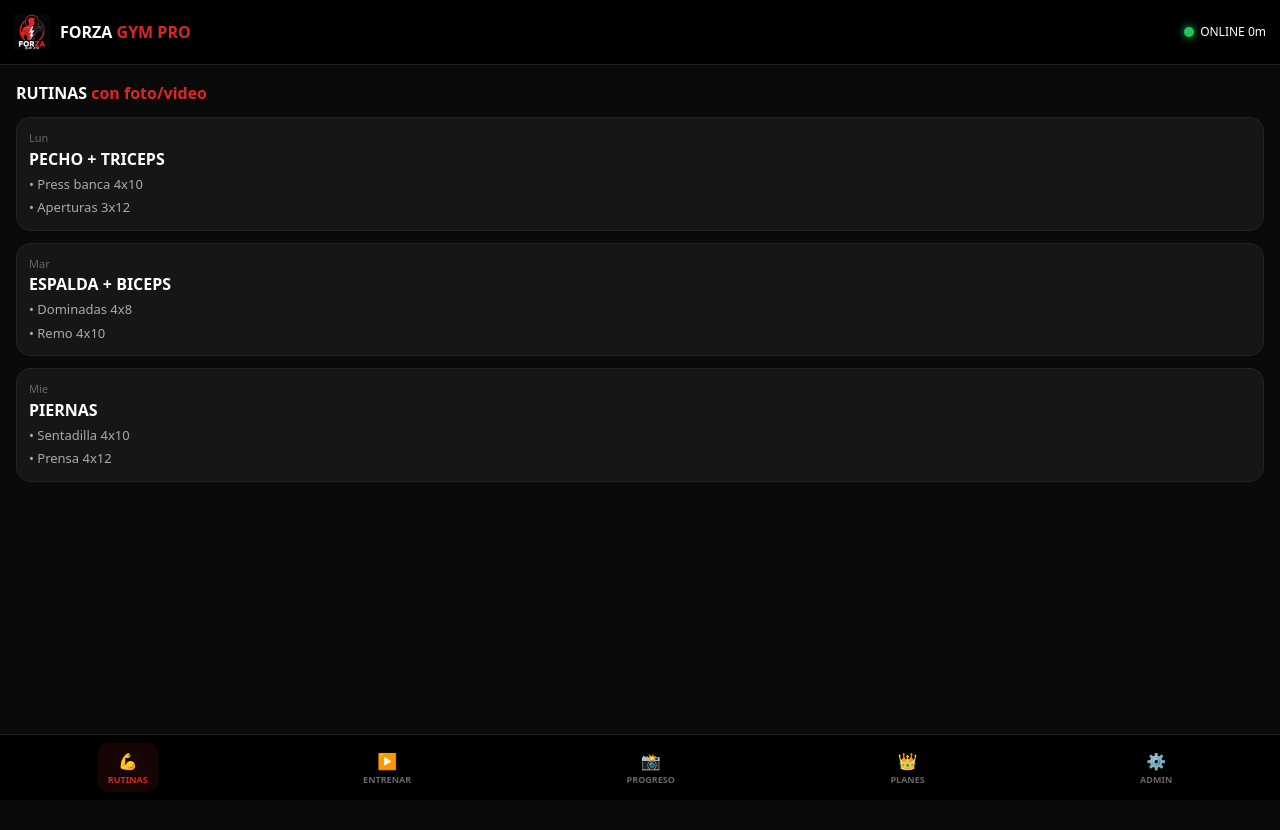
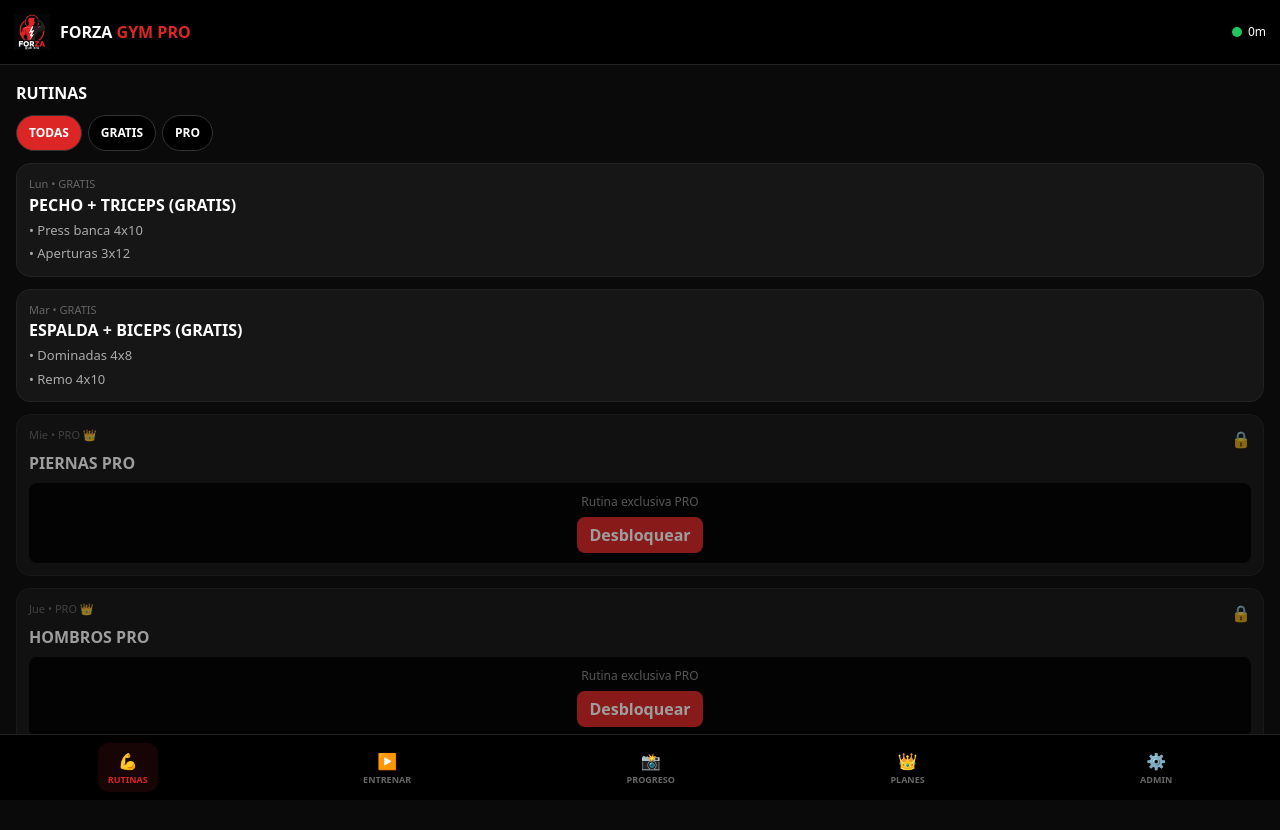
Before and after one commit to francopereyra245-web/Forza-gym-pro, a React (Vite) app: page / in a window 1280 px wide. Shown: the top 830 px of the page. Before the commit the page ends 800 px from the top, so only its background shows below. Built offline with nearby package versions, Linux system fonts and the light colour scheme.

Commit message:
Update App.tsx

```diff
--- a/src/App.tsx
+++ b/src/App.tsx
@@ -9,28 +9,32 @@ type Rutina = {
   ej: string[];
   imagen?: string;
   video?: string;
+  pro?: boolean; // <-- GRATIS o PRO
 };
 
 const DEFAULT_RUTINAS: Rutina[] = [
-  { dia: 'Lun', nombre: 'PECHO + TRICEPS', ej: ['Press banca 4x10', 'Aperturas 3x12'], imagen: '' },
-  { dia: 'Mar', nombre: 'ESPALDA + BICEPS', ej: ['Dominadas 4x8', 'Remo 4x10'], imagen: '' },
-  { dia: 'Mie', nombre: 'PIERNAS', ej: ['Sentadilla 4x10', 'Prensa 4x12'], imagen: '' },
+  { dia: 'Lun', nombre: 'PECHO + TRICEPS (GRATIS)', ej: ['Press banca 4x10', 'Aperturas 3x12'], imagen: '', pro: false },
+  { dia: 'Mar', nombre: 'ESPALDA + BICEPS (GRATIS)', ej: ['Dominadas 4x8', 'Remo 4x10'], imagen: '', pro: false },
+  { dia: 'Mie', nombre: 'PIERNAS PRO', ej: ['Sentadilla 4x10', 'Prensa 4x12', 'Peso muerto 4x8'], imagen: '', pro: true },
+  { dia: 'Jue', nombre: 'HOMBROS PRO', ej: ['Militar 4x10', 'Laterales 3x15'], imagen: '', pro: true },
 ];
 
 type ProgresoFoto = { id: number, fecha: string, foto: string };
 
 export default function App(){
   const [tab, setTab] = useState<Tab>('rutinas');
+  const [filtro, setFiltro] = useState<'todas'|'gratis'|'pro'>('todas');
   const [rutinas, setRutinas] = useState<Rutina[]>(() => {
-    const s = localStorage.getItem('forza_rutinas_v2');
+    const s = localStorage.getItem('forza_rutinas_v3');
     return s? JSON.parse(s) : DEFAULT_RUTINAS;
   });
+  const [esPro, setEsPro] = useState(() => localStorage.getItem('forza_esPro')==='true');
   const [precio, setPrecio] = useState(() => localStorage.getItem('forza_precio') || '15000');
   const [wsp, setWsp] = useState(() => localStorage.getItem('forza_wsp') || '5491123201025');
   const [mpLink, setMpLink] = useState(() => localStorage.getItem('forza_mp') || '');
   const [socials, setSocials] = useState(() => {
     const s = localStorage.getItem('forza_socials');
-    return s? JSON.parse(s) : { instagram: 'https://www.instagram.com/forzagympro', facebook: '', tiktok: '', youtube: '' };
+    return s? JSON.parse(s) : { instagram: 'https://www.instagram.com/forzagympro' };
   });
   const [progreso, setProgreso] = useState<ProgresoFoto[]>(() => {
     const s = localStorage.getItem('forza_progreso');
@@ -40,7 +44,6 @@ export default function App(){
   const [online, setOnline] = useState(true);
   const startTime = useRef(Date.now());
 
-  // Tiempo dentro de la app
   useEffect(() => {
     const i = setInterval(() => {
       setTiempoHoy(Math.floor((Date.now() - startTime.current)/1000));
@@ -49,7 +52,8 @@ export default function App(){
     return () => clearInterval(i);
   }, []);
 
-  useEffect(() => { localStorage.setItem('forza_rutinas_v2', JSON.stringify(rutinas)); }, [rutinas]);
+  useEffect(() => { localStorage.setItem('forza_rutinas_v3', JSON.stringify(rutinas)); }, [rutinas]);
+  useEffect(() => { localStorage.setItem('forza_esPro', String(esPro)); }, [esPro]);
   useEffect(() => { localStorage.setItem('forza_precio', precio); }, [precio]);
   useEffect(() => { localStorage.setItem('forza_wsp', wsp); }, [wsp]);
   useEffect(() => { localStorage.setItem('forza_mp', mpLink); }, [mpLink]);
@@ -57,99 +61,83 @@ export default function App(){
   useEffect(() => { localStorage.setItem('forza_progreso', JSON.stringify(progreso)); }, [progreso]);
 
   const diaHoy = (['Dom','Lun','Mar','Mie','Jue','Vie','Sab'] as Dia[])[new Date().getDay()];
-  const hoy = rutinas.find(r => r.dia === diaHoy) || null;
-
-  const addRutina = () => {
-    setRutinas([...rutinas, { dia: 'Lun', nombre: 'NUEVA RUTINA', ej: ['Ejercicio 1'], imagen: '', video: '' }]);
-  };
+  const rutinasFiltradas = rutinas.filter(r => filtro==='todas'? true : filtro==='gratis'?!r.pro : r.pro);
 
   const handleImageUpload = (index: number, e: any) => {
-    const file = e.target.files[0];
-    if(!file) return;
+    const file = e.target.files[0]; if(!file) return;
     const reader = new FileReader();
-    reader.onload = () => {
-      const copy = [...rutinas];
-      copy[index].imagen = reader.result as string;
-      setRutinas(copy);
-    };
+    reader.onload = () => { const copy = [...rutinas]; copy[index].imagen = reader.result as string; setRutinas(copy); };
     reader.readAsDataURL(file);
   };
-
   const handleProgresoUpload = (e: any) => {
-    const file = e.target.files[0];
-    if(!file) return;
+    const file = e.target.files[0]; if(!file) return;
     const reader = new FileReader();
-    reader.onload = () => {
-      setProgreso([{ id: Date.now(), fecha: new Date().toLocaleDateString(), foto: reader.result as string },...progreso]);
-    };
+    reader.onload = () => { setProgreso([{ id: Date.now(), fecha: new Date().toLocaleDateString(), foto: reader.result as string },...progreso]); };
     reader.readAsDataURL(file);
-  };
-
-  const compartirProgreso = async (foto: string) => {
-    if(navigator.share){
-      try {
-        await navigator.share({ title: 'Mi progreso FORZA GYM', text: `Mirá mi avance en @forzagympro 💪 ${socials.instagram}`, url: socials.instagram });
-      } catch {}
-    } else {
-      window.open(socials.instagram, '_blank');
-    }
   };
 
   return (
     <div style={{minHeight:'100vh',background:'#0a0a0a',color:'#fff',fontFamily:'system-ui',paddingBottom:90}}>
       <div style={{padding:14,background:'#000',borderBottom:'1px solid #222',display:'flex',justifyContent:'space-between',alignItems:'center',position:'sticky',top:0,zIndex:10}}>
         <div style={{display:'flex',alignItems:'center',gap:10}}><img src="/logo.png" style={{width:36,height:36}}/><div style={{fontWeight:900}}>FORZA <span style={{color:'#dc2626'}}>GYM PRO</span></div></div>
-        <div style={{display:'flex',alignItems:'center',gap:6,fontSize:12}}><div style={{width:10,height:10,borderRadius:50,background:online?'#22c55e':'#ef4444',boxShadow:online?'0 0 8px #22c55e':''}}></div>{online?'ONLINE':'OFFLINE'} {Math.floor(tiempoHoy/60)}m</div>
+        <div style={{display:'flex',alignItems:'center',gap:6,fontSize:12}}><div style={{width:10,height:10,borderRadius:50,background:online?'#22c55e':'#ef4444'}}></div>{Math.floor(tiempoHoy/60)}m {esPro?'👑 PRO':''}</div>
       </div>
 
       <div style={{padding:16}}>
         {tab==='rutinas' && <>
-          <h2 style={{fontWeight:900}}>RUTINAS <span style={{color:'#dc2626'}}>con foto/video</span></h2>
-          {rutinas.map((r,i)=><div key={i} style={{background:'#161616',borderRadius:14,marginTop:12,overflow:'hidden',border:r.dia===diaHoy?'1px solid #dc2626':'1px solid #222'}}>
+          <h2 style={{fontWeight:900}}>RUTINAS</h2>
+          <div style={{display:'flex',gap:6,marginTop:10}}>
+            {(['todas','gratis','pro'] as const).map(f=><button key={f} onClick={()=>setFiltro(f)} style={{padding:'8px 12px',borderRadius:20,border:'1px solid #333',background:filtro===f?'#dc2626':'#000',color:'#fff',fontSize:12,fontWeight:900,textTransform:'uppercase'}}>{f}</button>)}
+          </div>
+          {rutinasFiltradas.map((r,i)=><div key={i} style={{background:'#161616',borderRadius:14,marginTop:12,overflow:'hidden',border:r.dia===diaHoy?'1px solid #dc2626':'1px solid #222',opacity:(r.pro &&!esPro)?0.6:1}}>
             {r.imagen && <img src={r.imagen} style={{width:'100%',height:140,objectFit:'cover'}}/>}
-            {r.video && <video src={r.video} controls style={{width:'100%',height:140}}/>}
-            <div style={{padding:12}}><div style={{fontSize:11,color:r.dia===diaHoy?'#dc2626':'#666'}}>{r.dia} {r.dia===diaHoy&&'• HOY'}</div><div style={{fontWeight:900}}>{r.nombre}</div>{r.ej.map((e,j)=><div key={j} style={{color:'#aaa',fontSize:13,marginTop:4}}>• {e}</div>)}</div>
+            <div style={{padding:12}}>
+              <div style={{display:'flex',justifyContent:'space-between'}}><div style={{fontSize:11,color:r.dia===diaHoy?'#dc2626':'#666'}}>{r.dia} {r.pro?'• PRO 👑':'• GRATIS'}</div>{r.pro &&!esPro && <span>🔒</span>}</div>
+              <div style={{fontWeight:900}}>{r.nombre}</div>
+              {r.pro &&!esPro? <div style={{marginTop:8,background:'#000',padding:10,borderRadius:8,textAlign:'center'}}><div style={{fontSize:12,color:'#888'}}>Rutina exclusiva PRO</div><button onClick={()=>setTab('planes')} style={{marginTop:6,background:'#dc2626',border:'none',color:'#fff',padding:'6px 12px',borderRadius:8,fontWeight:900}}>Desbloquear</button></div> : r.ej.map((e,j)=><div key={j} style={{color:'#aaa',fontSize:13,marginTop:4}}>• {e}</div>)}
+            </div>
           </div>)}
         </>}
 
         {tab==='progreso' && <>
           <h2 style={{fontWeight:900}}>MI PROGRESO 📸</h2>
-          <label style={{display:'block',marginTop:12,background:'#dc2626',textAlign:'center',padding:14,borderRadius:12,fontWeight:900}}> + SUBIR FOTO PROGRESO <input type="file" accept="image/*" onChange={handleProgresoUpload} style={{display:'none'}}/></label>
+          <label style={{display:'block',marginTop:12,background:'#dc2626',textAlign:'center',padding:14,borderRadius:12,fontWeight:900}}> + SUBIR FOTO <input type="file" accept="image/*" onChange={handleProgresoUpload} style={{display:'none'}}/></label>
           <div style={{marginTop:16,display:'grid',gridTemplateColumns:'1fr 1fr',gap:10}}>
-            {progreso.map(p=><div key={p.id} style={{background:'#161616',borderRadius:12,overflow:'hidden'}}><img src={p.foto} style={{width:'100%',height:150,objectFit:'cover'}}/><div style={{padding:8}}><div style={{fontSize:10,color:'#666'}}>{p.fecha}</div><button onClick={()=>compartirProgreso(p.foto)} style={{width:'100%',marginTop:6,background:'#000',border:'1px solid #333',color:'#fff',padding:6,borderRadius:8,fontSize:11}}>Compartir en {socials.instagram? '@forzagympro': 'Redes'}</button></div></div>)}
+            {progreso.map(p=><div key={p.id} style={{background:'#161616',borderRadius:12,overflow:'hidden'}}><img src={p.foto} style={{width:'100%',height:150,objectFit:'cover'}}/><div style={{padding:8,fontSize:10,color:'#666'}}>{p.fecha}</div></div>)}
           </div>
-          {progreso.length===0 && <div style={{color:'#555',textAlign:'center',marginTop:20}}>Todavía no subiste fotos. Subí la primera para ver tu evolución.</div>}
         </>}
 
         {tab==='planes' && <>
           <h2 style={{fontWeight:900}}>PLANES</h2>
-          <div style={{background:'#dc2626',borderRadius:16,padding:20,marginTop:12}}><div style={{fontWeight:900,fontSize:20}}>FORZA PRO - ${precio}</div><div style={{marginTop:10,display:'flex',flexDirection:'column',gap:8}}>
-            {mpLink && <a href={mpLink} target="_blank" style={{background:'#fff',color:'#000',textAlign:'center',padding:14,borderRadius:12,fontWeight:900,textDecoration:'none'}}>💳 PAGAR CON MERCADO PAGO</a>}
-            <a href={`https://wa.me/${wsp}?text=Quiero%20FORZA%20PRO`} target="_blank" style={{background:'#000',color:'#fff',textAlign:'center',padding:14,borderRadius:12,fontWeight:900,textDecoration:'none'}}>💬 WHATSAPP</a>
-          </div></div>
-          <div style={{marginTop:20,background:'#161616',padding:16,borderRadius:16}}><div style={{fontSize:11,color:'#666'}}>SEGUINOS</div><div style={{display:'flex',gap:8,marginTop:10,flexWrap:'wrap'}}>{socials.instagram&&<a href={socials.instagram} target="_blank" style={{background:'#000',border:'1px solid #333',padding:10,borderRadius:10,color:'#fff',textDecoration:'none'}}>📸 Instagram</a>}</div></div>
+          <div style={{background:'#111',borderRadius:16,padding:14,marginTop:12,border:'1px solid #222'}}><div>Gratis</div><div style={{fontSize:12,color:'#666'}}>2 rutinas, sin fotos de progreso</div></div>
+          <div style={{background:'#dc2626',borderRadius:16,padding:20,marginTop:12}}><div style={{fontWeight:900,fontSize:20}}>FORZA PRO - ${precio}/mes</div><div style={{fontSize:12,marginTop:6}}>✓ Todas las rutinas + fotos/videos ✓ Progreso ilimitado ✓ Compartir en {socials.instagram}</div>
+            <div style={{marginTop:12,display:'flex',flexDirection:'column',gap:8}}>
+              {mpLink && <a href={mpLink} target="_blank" onClick={()=>setTimeout(()=>setEsPro(true),2000)} style={{background:'#fff',color:'#000',textAlign:'center',padding:14,borderRadius:12,fontWeight:900,textDecoration:'none'}}>💳 PAGAR CON MERCADO PAGO</a>}
+              <a href={`https://wa.me/${wsp}?text=Quiero%20FORZA%20PRO`} target="_blank" style={{background:'#000',color:'#fff',textAlign:'center',padding:14,borderRadius:12,fontWeight:900,textDecoration:'none'}}>💬 WHATSAPP</a>
+            </div>
+          </div>
+          <button onClick={()=>setEsPro(!esPro)} style={{marginTop:20,background:'#222',border:'1px solid #333',color:'#888',padding:8,borderRadius:8,width:'100%',fontSize:11}}>(Para probar) {esPro?'Quitar PRO - volver a gratis':'Activar PRO gratis'}</button>
         </>}
 
         {tab==='admin' && <div>
-          <h2 style={{color:'#dc2626',fontWeight:900}}>ADMIN v2</h2>
+          <h2 style={{color:'#dc2626',fontWeight:900}}>ADMIN</h2>
           <div style={{background:'#161616',padding:14,borderRadius:12,marginTop:10}}>
             <input placeholder="Precio" value={precio} onChange={e=>setPrecio(e.target.value)} style={{width:'100%',background:'#000',border:'1px solid #333',color:'#fff',padding:10,borderRadius:8}}/>
-            <input placeholder="Link MercadoPago (https://mpago.la/...)" value={mpLink} onChange={e=>setMpLink(e.target.value)} style={{width:'100%',marginTop:8,background:'#000',border:'1px solid #333',color:'#fff',padding:10,borderRadius:8}}/>
+            <input placeholder="Link MercadoPago" value={mpLink} onChange={e=>setMpLink(e.target.value)} style={{width:'100%',marginTop:8,background:'#000',border:'1px solid #333',color:'#fff',padding:10,borderRadius:8}}/>
             <input placeholder="WhatsApp" value={wsp} onChange={e=>setWsp(e.target.value)} style={{width:'100%',marginTop:8,background:'#000',border:'1px solid #333',color:'#fff',padding:10,borderRadius:8}}/>
-            <input placeholder="Instagram" value={socials.instagram} onChange={e=>setSocials({...socials,instagram:e.target.value})} style={{width:'100%',marginTop:8,background:'#000',border:'1px solid #333',color:'#fff',padding:10,borderRadius:8}}/>
           </div>
-          <button onClick={addRutina} style={{width:'100%',marginTop:12,background:'#fff',color:'#000',fontWeight:900,padding:12,borderRadius:10,border:'none'}}>+ AGREGAR RUTINA NUEVA</button>
+          <button onClick={()=>setRutinas([...rutinas, { dia: 'Lun', nombre: 'NUEVA RUTINA', ej: ['Ejercicio 1'], pro: false }])} style={{width:'100%',marginTop:12,background:'#fff',color:'#000',fontWeight:900,padding:12,borderRadius:10,border:'none'}}>+ AGREGAR RUTINA</button>
           {rutinas.map((r,i)=><div key={i} style={{background:'#111',padding:12,borderRadius:12,marginTop:10,border:'1px solid #222'}}>
-            <select value={r.dia} onChange={e=>{const c=[...rutinas]; c[i].dia=e.target.value as Dia; setRutinas(c);}} style={{background:'#000',color:'#fff',border:'1px solid #333',padding:6,borderRadius:6}}>{['Lun','Mar','Mie','Jue','Vie','Sab','Dom'].map(d=><option key={d}>{d}</option>)}</select>
+            <div style={{display:'flex',gap:6}}><select value={r.dia} onChange={e=>{const c=[...rutinas]; c[i].dia=e.target.value as Dia; setRutinas(c);}} style={{background:'#000',color:'#fff',border:'1px solid #333',padding:6,borderRadius:6}}>{['Lun','Mar','Mie','Jue','Vie','Sab','Dom'].map(d=><option key={d}>{d}</option>)}</select>
+            <label style={{display:'flex',alignItems:'center',gap:4,background:r.pro?'#dc2626':'#222',padding:'0 10px',borderRadius:6,fontSize:12}}><input type="checkbox" checked={!!r.pro} onChange={e=>{const c=[...rutinas]; c[i].pro=e.target.checked; setRutinas(c);}}/> PRO</label></div>
             <input value={r.nombre} onChange={e=>{const c=[...rutinas]; c[i].nombre=e.target.value; setRutinas(c);}} style={{width:'100%',marginTop:8,background:'#000',border:'1px solid #333',color:'#fff',padding:8,borderRadius:8}}/>
             <textarea value={r.ej.join('\n')} onChange={e=>{const c=[...rutinas]; c[i].ej=e.target.value.split('\n'); setRutinas(c);}} rows={3} style={{width:'100%',marginTop:8,background:'#000',border:'1px solid #333',color:'#fff',padding:8,borderRadius:8}}/>
-            <label style={{display:'block',marginTop:8,background:'#222',padding:8,borderRadius:8,textAlign:'center',fontSize:12}}>📸 Subir foto/video <input type="file" accept="image/*,video/*" onChange={e=>handleImageUpload(i,e)} style={{display:'none'}}/></label>
-            <button onClick={()=>setRutinas(rutinas.filter((_,idx)=>idx!==i))} style={{width:'100%',marginTop:8,background:'#300',border:'none',color:'#f66',padding:8,borderRadius:8}}>Eliminar rutina</button>
+            <label style={{display:'block',marginTop:8,background:'#222',padding:8,borderRadius:8,textAlign:'center',fontSize:12}}>📸 Foto/video <input type="file" accept="image/*,video/*" onChange={e=>handleImageUpload(i,e)} style={{display:'none'}}/></label>
+            <button onClick={()=>setRutinas(rutinas.filter((_,idx)=>idx!==i))} style={{width:'100%',marginTop:8,background:'#300',border:'none',color:'#f66',padding:8,borderRadius:8}}>Eliminar</button>
           </div>)}
-          <div style={{marginTop:20,padding:12,background:'#000',borderRadius:10,fontSize:11,color:'#666'}}>Para almacenamiento ilimitado de fotos/videos y ver luz verde/roja de TODOS tus clientes, el próximo paso es conectar Supabase (gratis). Cuando quieras lo hacemos.</div>
         </div>}
 
-        {tab==='entrenar' && <div><h2 style={{fontWeight:900}}>ENTRENAR HOY</h2>{hoy?.ej.map((e,i)=><div key={i} style={{background:'#161616',padding:14,borderRadius:12,marginTop:10}}>{e}</div>)}<button style={{width:'100%',marginTop:20,background:'#22c55e',border:'none',padding:16,borderRadius:14,fontWeight:900}}>✅ TERMINAR ({Math.floor(tiempoHoy/60)} min)</button></div>}
+        {tab==='entrenar' && <div><h2>ENTRENAR</h2><div style={{color:'#666',fontSize:13}}>Elegí una rutina gratis o PRO en la pestaña RUTINAS</div></div>}
       </div>
 
       <div style={{position:'fixed',bottom:0,left:0,right:0,background:'#000',borderTop:'1px solid #222',display:'flex',justifyContent:'space-around',padding:'8px 0'}}>
```
